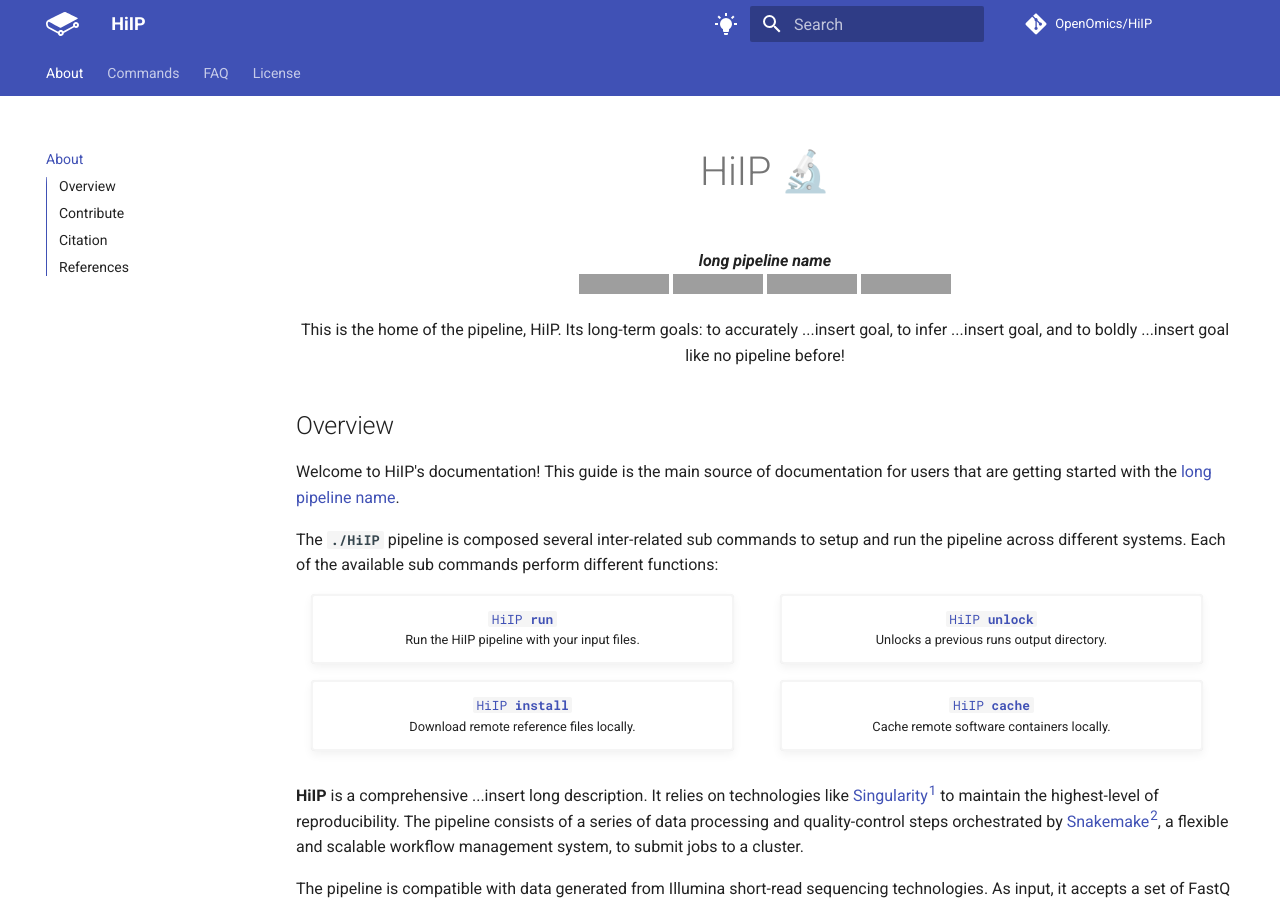
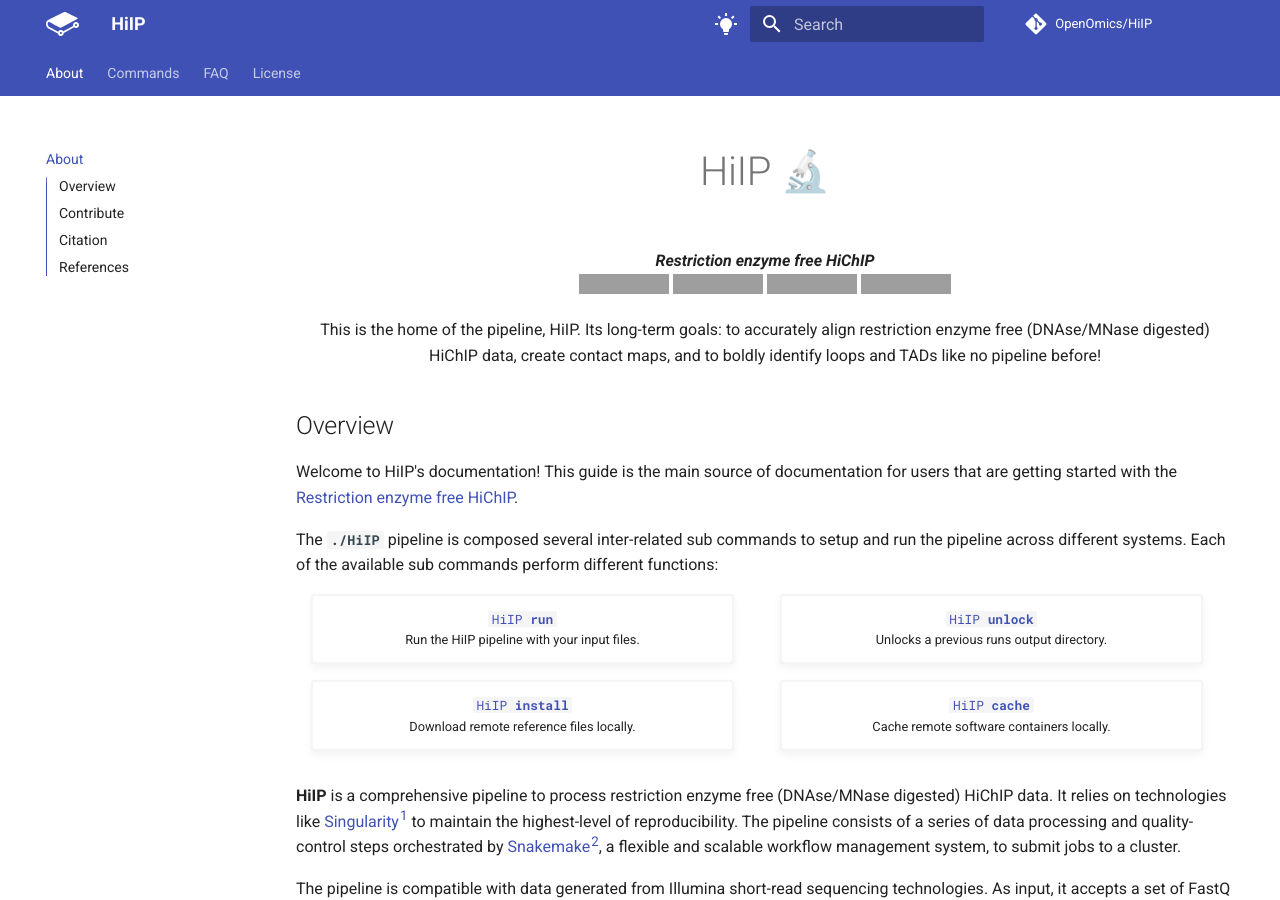
Before and after one commit to OpenOmics/HiIP, an MkDocs documentation site: the page built from docs/index.md, in a window 1280 px wide and 900 px high. Built offline with MkDocs 1.6.1 and Material for MkDocs 9.7.7, drawn with Linux system fonts in a browser that asks for light colours; comment, search, counter and statistics services are not loaded; the version menu is left out; grey boxes are pictures that could not be loaded.

Commit message:
Update index.md

```diff
--- a/docs/index.md
+++ b/docs/index.md
@@ -2,7 +2,7 @@
 
   <h1 style="font-size: 250%">HiIP 🔬</h1>
 
-  <b><i>long pipeline name</i></b><br>
+  <b><i>Restriction enzyme free HiChIP</i></b><br>
   <a href="https://github.com/OpenOmics/HiIP/actions/workflows/main.yaml">
     <img alt="tests" src="https://github.com/OpenOmics/HiIP/workflows/tests/badge.svg">
   </a>
@@ -17,14 +17,14 @@
   </a>
 
   <p>
-    This is the home of the pipeline, HiIP. Its long-term goals: to accurately ...insert goal, to infer ...insert goal, and to boldly ...insert goal like no pipeline before!
+    This is the home of the pipeline, HiIP. Its long-term goals: to accurately align restriction enzyme free (DNAse/MNase digested) HiChIP data, create contact maps, and to boldly identify loops and TADs like no pipeline before!
   </p>
 
 </div>
 
 
 ## Overview
-Welcome to HiIP's documentation! This guide is the main source of documentation for users that are getting started with the [long pipeline name](https://github.com/OpenOmics/HiIP/).
+Welcome to HiIP's documentation! This guide is the main source of documentation for users that are getting started with the [Restriction enzyme free HiChIP](https://github.com/OpenOmics/HiIP/).
 
 The **`./HiIP`** pipeline is composed several inter-related sub commands to setup and run the pipeline across different systems. Each of the available sub commands perform different functions:
 
@@ -58,7 +58,7 @@ The **`./HiIP`** pipeline is composed several inter-related sub commands to setu
 
 </section>
 
-**HiIP** is a comprehensive ...insert long description. It relies on technologies like [Singularity<sup>1</sup>](https://singularity.lbl.gov/) to maintain the highest-level of reproducibility. The pipeline consists of a series of data processing and quality-control steps orchestrated by [Snakemake<sup>2</sup>](https://snakemake.readthedocs.io/en/stable/), a flexible and scalable workflow management system, to submit jobs to a cluster.
+**HiIP** is a comprehensive pipeline to process restriction enzyme free (DNAse/MNase digested) HiChIP data. It relies on technologies like [Singularity<sup>1</sup>](https://singularity.lbl.gov/) to maintain the highest-level of reproducibility. The pipeline consists of a series of data processing and quality-control steps orchestrated by [Snakemake<sup>2</sup>](https://snakemake.readthedocs.io/en/stable/), a flexible and scalable workflow management system, to submit jobs to a cluster.
 
 The pipeline is compatible with data generated from Illumina short-read sequencing technologies. As input, it accepts a set of FastQ files and can be run locally on a compute instance or on-premise using a cluster. A user can define the method or mode of execution. The pipeline can submit jobs to a cluster using a job scheduler like SLURM (more coming soon!). A hybrid approach ensures the pipeline is accessible to all users.
 
```
